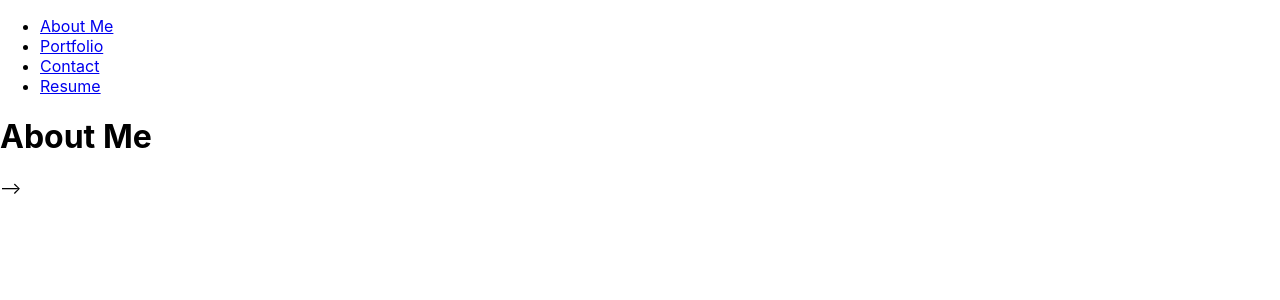
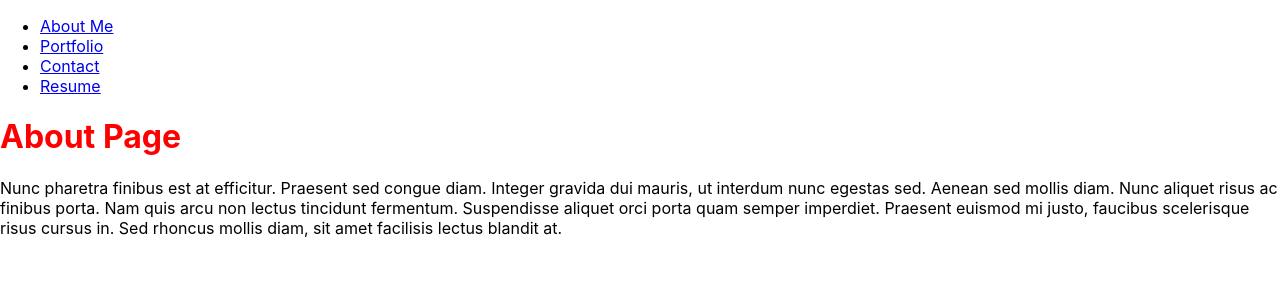
Before and after one commit to ericrothmuller/My-Portfolio, a React (Create React App) app: page / in a window 1280 px wide. Shown: the top 300 px of the page. Built offline with nearby package versions, Linux system fonts and the light colour scheme.

Commit message:
Added style.css and imported it into all pages and components

```diff
--- a/public/index.html
+++ b/public/index.html
@@ -16,6 +16,5 @@
   <body>
     <noscript>You need to enable JavaScript to run this app.</noscript>
     <div id="root"></div>
-    -->
   </body>
 </html>
--- a/src/App.js
+++ b/src/App.js
@@ -1,5 +1,6 @@
 import React from 'react';
 import Header from './components/Header';
+import './Style.css';
 
 // Pass users array to the List component as a prop
 export default function App() {
--- /dev/null
+++ b/src/Style.css
@@ -0,0 +1,8 @@
+h1 {
+  color: red;
+}
+
+#headerTag {
+  color: red;
+  font-size: 80px;
+}
--- a/src/components/Header.js
+++ b/src/components/Header.js
@@ -4,6 +4,7 @@ import About from './pages/About';
 import Portfolio from './pages/Portfolio';
 import Contact from './pages/Contact';
 import Resume from './pages/Resume';
+import '../Style.css';
 
 
 export default function PortfolioContainer() {
--- a/src/components/Nav.js
+++ b/src/components/Nav.js
@@ -1,9 +1,13 @@
 import React from 'react';
+import '../Style.css';
 
 function Nav({ currentPage, handlePageChange }) {
+
   return (
-    <ul className="nav nav-tabs">
-      <li className="nav-item">
+    <nav className="main-header-menu">
+    <section>
+    <ul>
+      <li>
         <a
           href="#aboutme"
           onClick={() => handlePageChange('About Me')}
@@ -12,7 +16,7 @@ function Nav({ currentPage, handlePageChange }) {
           About Me
         </a>
       </li>
-      <li className="nav-item">
+      <li>
         <a
           href="#portfolio"
           onClick={() => handlePageChange('Portfolio')}
@@ -21,7 +25,7 @@ function Nav({ currentPage, handlePageChange }) {
           Portfolio
         </a>
       </li>
-      <li className="nav-item">
+      <li>
         <a
           href="#contact"
           onClick={() => handlePageChange('Contact')}
@@ -30,7 +34,7 @@ function Nav({ currentPage, handlePageChange }) {
           Contact
         </a>
       </li>
-      <li className="nav-item">
+      <li>
         <a
           href="#resume"
           onClick={() => handlePageChange('Resume')}
@@ -40,43 +44,9 @@ function Nav({ currentPage, handlePageChange }) {
         </a>
       </li>
     </ul>
+</section>
+</nav>
   );
 }
 
 export default Nav;
-
-
-// import React from 'react';
-
-// export default function Nav() {
-//   const linkStyle = { padding: '15px' };
-
-//   return (
-//     <nav className="main-header-menu">
-//       <section
-//         style={{
-//           display: 'flex',
-//           fontFamily: 'helvetica',
-//           fontSize: 32,
-//           flexDirection: 'row',
-//           alignItems: 'center',
-//           justifyContent: 'center',
-//           padding: 5,
-//         }}
-//       >
-//         <div style={linkStyle}>
-//           <a href="#">About Me</a>
-//         </div>
-//         <div style={linkStyle}>
-//           <a href="#">Portfolio</a>
-//         </div>
-//         <div style={linkStyle}>
-//           <a href="#">Contact</a>
-//         </div>
-//         <div style={linkStyle}>
-//           <a href="#">Resume</a>
-//         </div>
-//       </section>
-//     </nav>
-//   );
-// }
--- a/src/components/pages/About.js
+++ b/src/components/pages/About.js
@@ -1,10 +1,19 @@
 import React from 'react';
+import '../../Style.css';
 
 export default function About() {
 
   return (
-    <main>
-        <h1>About Me</h1>
-    </main>
+    <div>
+      <h1>About Page</h1>
+      <p>
+        Nunc pharetra finibus est at efficitur. Praesent sed congue diam.
+        Integer gravida dui mauris, ut interdum nunc egestas sed. Aenean sed
+        mollis diam. Nunc aliquet risus ac finibus porta. Nam quis arcu non
+        lectus tincidunt fermentum. Suspendisse aliquet orci porta quam semper
+        imperdiet. Praesent euismod mi justo, faucibus scelerisque risus cursus
+        in. Sed rhoncus mollis diam, sit amet facilisis lectus blandit at.
+      </p>
+    </div>
   );
 }
--- a/src/components/pages/Contact.js
+++ b/src/components/pages/Contact.js
@@ -1,10 +1,19 @@
 import React from 'react';
+import '../../Style.css';
 
 export default function Contact() {
 
   return (
-    <main>
-        <h1>Contact</h1>
-    </main>
+    <div>
+      <h1>Contact</h1>
+      <p>
+        Nunc pharetra finibus est at efficitur. Praesent sed congue diam.
+        Integer gravida dui mauris, ut interdum nunc egestas sed. Aenean sed
+        mollis diam. Nunc aliquet risus ac finibus porta. Nam quis arcu non
+        lectus tincidunt fermentum. Suspendisse aliquet orci porta quam semper
+        imperdiet. Praesent euismod mi justo, faucibus scelerisque risus cursus
+        in. Sed rhoncus mollis diam, sit amet facilisis lectus blandit at.
+      </p>
+    </div>
   );
 }
--- a/src/components/pages/Portfolio.js
+++ b/src/components/pages/Portfolio.js
@@ -1,10 +1,19 @@
 import React from 'react';
+import '../../Style.css';
 
 export default function Portfolio() {
 
   return (
-    <main>
-        <h1>Portfolio</h1>
-    </main>
+    <div>
+      <h1>Portfolio</h1>
+      <p>
+        Nunc pharetra finibus est at efficitur. Praesent sed congue diam.
+        Integer gravida dui mauris, ut interdum nunc egestas sed. Aenean sed
+        mollis diam. Nunc aliquet risus ac finibus porta. Nam quis arcu non
+        lectus tincidunt fermentum. Suspendisse aliquet orci porta quam semper
+        imperdiet. Praesent euismod mi justo, faucibus scelerisque risus cursus
+        in. Sed rhoncus mollis diam, sit amet facilisis lectus blandit at.
+      </p>
+    </div>
   );
 }
--- a/src/components/pages/Resume.js
+++ b/src/components/pages/Resume.js
@@ -1,10 +1,19 @@
 import React from 'react';
+import '../../Style.css';
 
 export default function Resume() {
 
   return (
-    <main>
-        <h1>LiouResume</h1>
-    </main>
+    <div>
+      <h1>Resume</h1>
+      <p>
+        Nunc pharetra finibus est at efficitur. Praesent sed congue diam.
+        Integer gravida dui mauris, ut interdum nunc egestas sed. Aenean sed
+        mollis diam. Nunc aliquet risus ac finibus porta. Nam quis arcu non
+        lectus tincidunt fermentum. Suspendisse aliquet orci porta quam semper
+        imperdiet. Praesent euismod mi justo, faucibus scelerisque risus cursus
+        in. Sed rhoncus mollis diam, sit amet facilisis lectus blandit at.
+      </p>
+    </div>
   );
 }
```
Also changed, not shown: src/App.css (deleted, +0 -38 lines).
